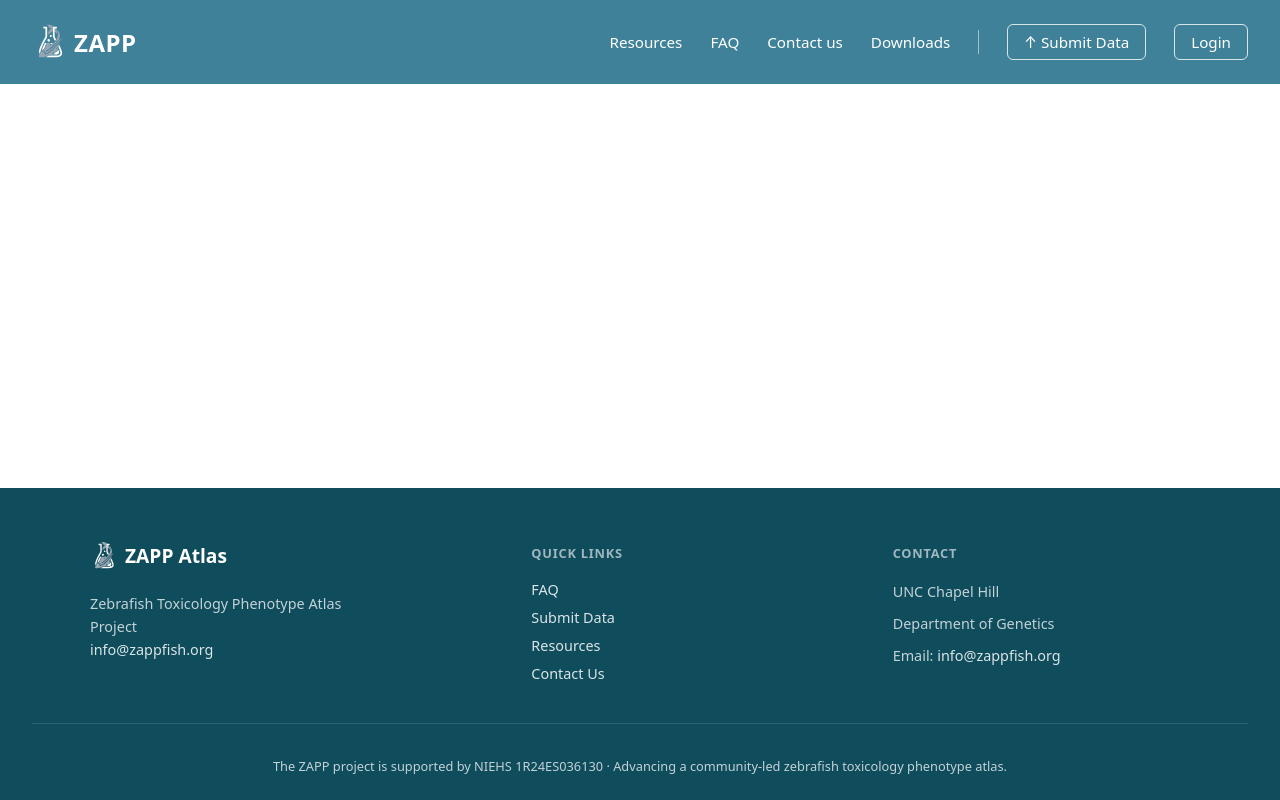
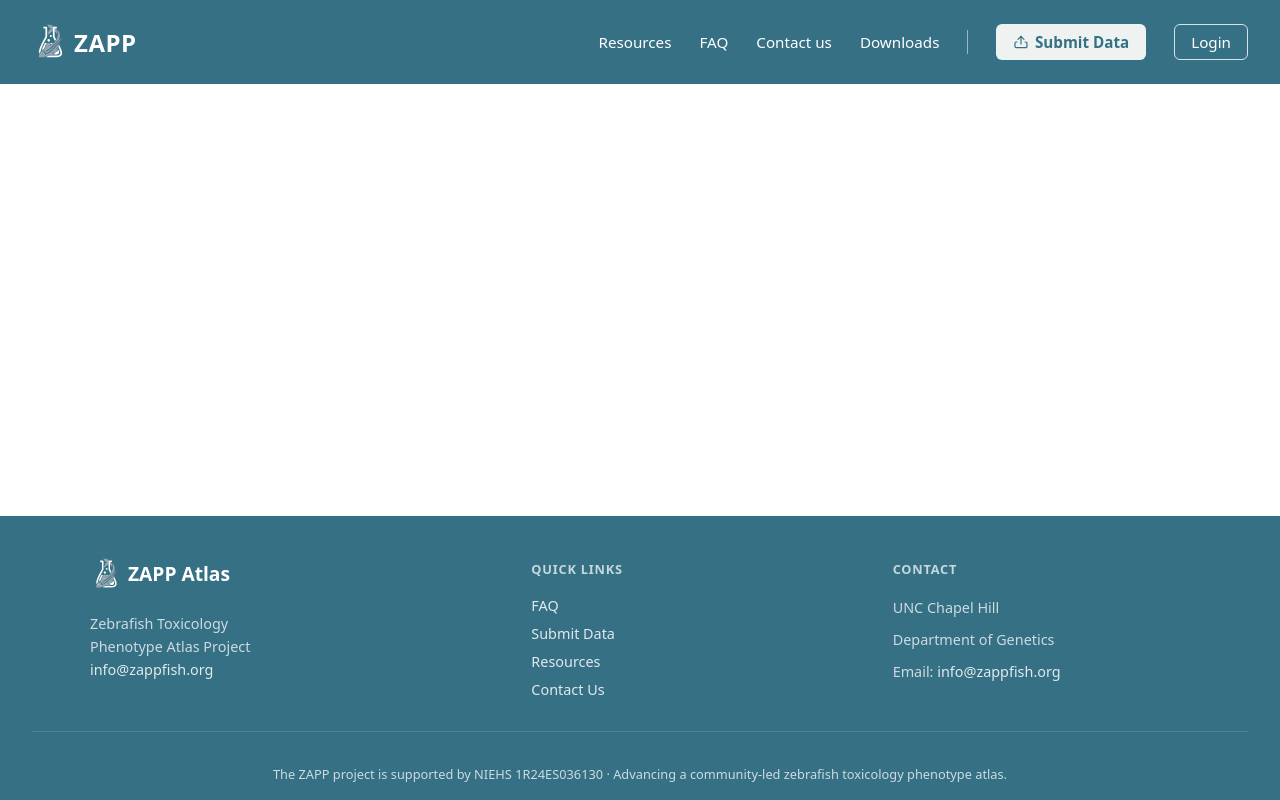
Before and after one commit to zappfish/zapp-atlas, a Flask app: template server/src/zapp_atlas/html/templates/edit.html in a window 1280 px wide. Run offline with Flask 3, Linux system fonts and the light colour scheme; the template is opened without the code that fills it, so the values that code supplies are empty.

Commit message:
Add local SVG icon system and unify header/footer teal
Introduce templates/icons/ for hand-authored SVG icons, inlined via
{% include %} so they inherit color through currentColor. Use it for the
Submit Data upload icon. Give the header and footer the same teal
background, and clean up styles.css: drop unused palette variables and
route solid colors through --white and --btn-bg tokens.

Issue #124

Co-Authored-By: Claude Opus 4.8 (1M context) <noreply@anthropic.com>

```diff
--- a/server/src/zapp_atlas/html/static/styles.css
+++ b/server/src/zapp_atlas/html/static/styles.css
@@ -7,13 +7,12 @@
  */
 
 :root {
-  --teal: #3e8199;
-  --teal-dark: #0f4c5c;
-  --teal-darker: #0b3a47;
+  --teal: #357084;
   --ink: #1f2937;
   --muted: #6b7280;
-  --line: #e5e7eb;
   --bg: #ffffff;
+  --white: #ffffff;
+  --btn-bg: #eef3f1;
   --font: system-ui, -apple-system, "Segoe UI", Roboto, sans-serif;
 }
 
@@ -49,7 +48,7 @@ main {
   height: 84px;
   padding: 0 2rem;
   background: var(--teal);
-  color: #fff;
+  color: var(--white);
 }
 
 /* Logo + wordmark are one unit; the gap between them is controlled here. */
@@ -61,17 +60,13 @@ main {
 }
 
 .site-brand__name {
-  color: #fff;
+  color: var(--white);
   font-weight: 600;
   font-size: 1.5rem; /* ~24px */
   letter-spacing: 0.02em;
 }
 
 .site-brand__logo {
-  /* The logo file has wide transparent margins baked in, which pushes the
-     wordmark away. A fixed box + object-fit: cover zooms the artwork to fill
-     the box, clipping those empty margins — no file edit needed. Tune the box
-     size and object-position until the crop frames the art. */
   height: 50px;
   width: 35px;
   object-fit: cover;
@@ -86,7 +81,7 @@ main {
 }
 
 .site-nav a {
-  color: #fff;
+  color: var(--white);
   text-decoration: none;
   font-size: 0.95rem;
 }
@@ -101,22 +96,48 @@ main {
   background: rgba(255, 255, 255, 0.5);
 }
 
-/* Outlined pill buttons (Submit Data, Login) */
+/* Header buttons: a prominent filled primary (Submit Data) and a subtle
+   outlined secondary (Login). */
 .btn {
   display: inline-flex;
   align-items: center;
   gap: 0.35rem;
   padding: 0.45rem 1rem;
+  border: 1px solid transparent;
   border-radius: 6px;
   font-size: 0.95rem;
   text-decoration: none;
   cursor: pointer;
 }
 
-.btn--outline {
-  border: 1px solid rgba(255, 255, 255, 0.8);
+/* Inline SVG icons (from templates/icons/) inherit the text color via
+   currentColor. Sized relative to the surrounding text. */
+.icon {
+  width: 1em;
+  height: 1em;
+  flex-shrink: 0;
+}
+
+.btn .icon {
+  width: 1.05em;
+  height: 1.05em;
+}
+
+/* Scoped to .site-nav so these win over `.site-nav a` white text. */
+.site-nav .btn--primary {
+  background: var(--btn-bg);
+  color: var(--teal);
+  font-weight: 600;
+}
+
+.site-nav .btn--primary:hover {
+  background: var(--white);
+}
+
+.site-nav .btn--outline {
+  border-color: rgba(255, 255, 255, 0.8);
   background: transparent;
-  color: #fff;
+  color: var(--white);
 }
 
 .btn--outline:hover {
@@ -144,9 +165,9 @@ main {
 /* ---- Footer ------------------------------------------------------------- */
 
 .site-footer {
-  background: var(--teal-dark);
+  background: var(--teal);
   color: rgba(255, 255, 255, 0.85);
-  padding: 3rem 2rem 1.5rem;
+  padding: 2.25rem 2rem 1rem;
   font-size: 0.9rem;
 }
 
@@ -157,7 +178,7 @@ main {
   gap: 4rem;
   max-width: 1100px;
   margin: 0 auto;
-  padding-bottom: 2.5rem;
+  padding-bottom: 2rem;
 }
 
 .site-footer__brand {
@@ -172,13 +193,13 @@ main {
 }
 
 .site-footer__brand p {
-  max-width: 260px;
+  max-width: 280px;
 }
 
 /* Same tight crop treatment as the header logo. */
 .site-footer__logo {
-  height: 40px;
-  width: 28px;
+  height: 44px;
+  width: 31px;
   object-fit: cover;
   object-position: center;
   display: block;
@@ -187,7 +208,7 @@ main {
 .site-footer__wordmark {
   font-weight: 600;
   font-size: 1.2rem;
-  color: #fff;
+  color: var(--white);
 }
 
 .site-footer__links,
@@ -205,7 +226,7 @@ main {
   font-weight: 600;
   text-transform: uppercase;
   letter-spacing: 0.06em;
-  color: rgba(255, 255, 255, 0.6);
+  color: rgba(255, 255, 255, 0.72);
   margin: 0 0 0.6rem;
 }
 
@@ -215,7 +236,7 @@ main {
 }
 
 .site-footer a:hover {
-  color: #fff;
+  color: var(--white);
   text-decoration: underline;
 }
 
--- a/server/src/zapp_atlas/html/templates/base.html
+++ b/server/src/zapp_atlas/html/templates/base.html
@@ -22,7 +22,10 @@
         <a href="#">Contact us</a>
         <a href="#">Downloads</a>
         <span class="site-nav__divider" aria-hidden="true"></span>
-        <a class="btn btn--outline" href="/edit">&uarr; Submit Data</a>
+        <a class="btn btn--primary" href="/edit">
+          {% include "icons/upload.svg" %}
+          Submit Data
+        </a>
         <a class="btn btn--outline" href="/login">Login</a>
       </nav>
     </header>
@@ -40,7 +43,7 @@
             <img class="site-footer__logo" src="/static/logo-white.svg" alt="">
             <span class="site-footer__wordmark">ZAPP Atlas</span>
           </div>
-          <p>Zebrafish Toxicology Phenotype Atlas Project</p>
+          <p>Zebrafish Toxicology<br>Phenotype Atlas Project</p>
           <p><a href="mailto:info@zappfish.org">info@zappfish.org</a></p>
         </div>
 
```
Also changed, not shown: server/src/zapp_atlas/html/templates/icons/upload.svg (added).
